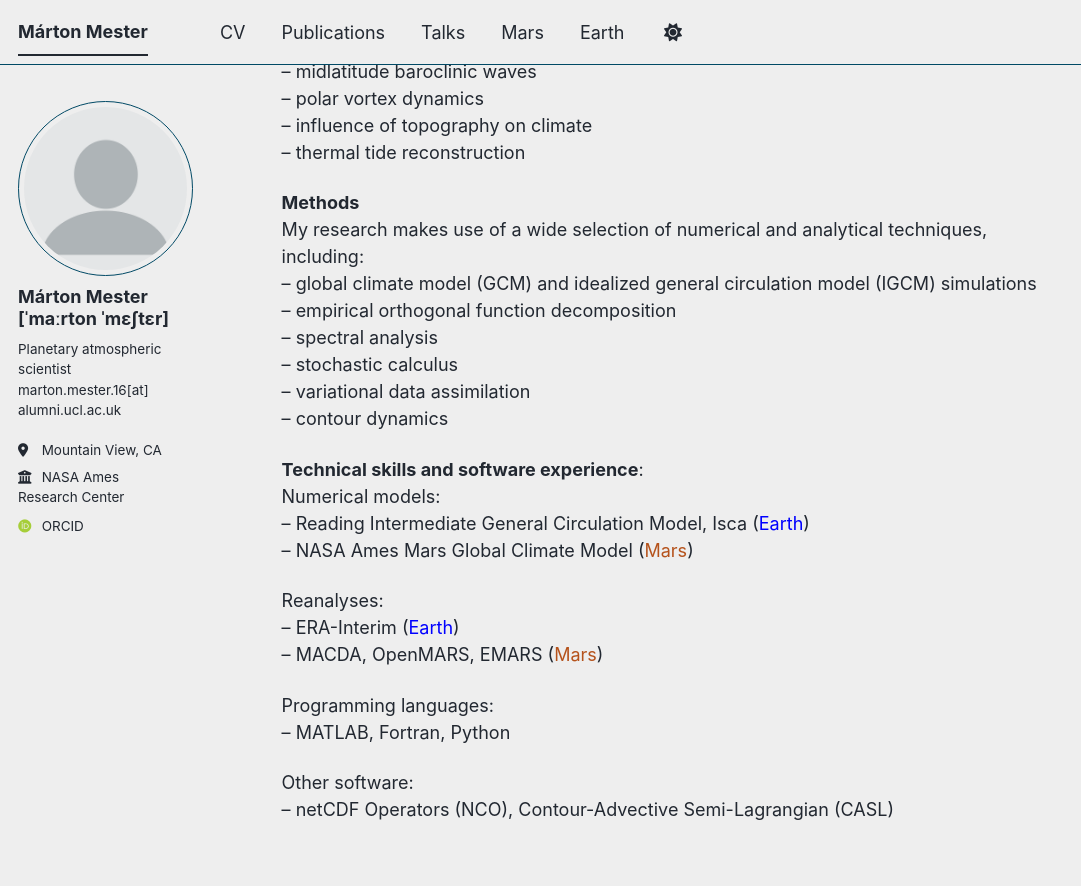
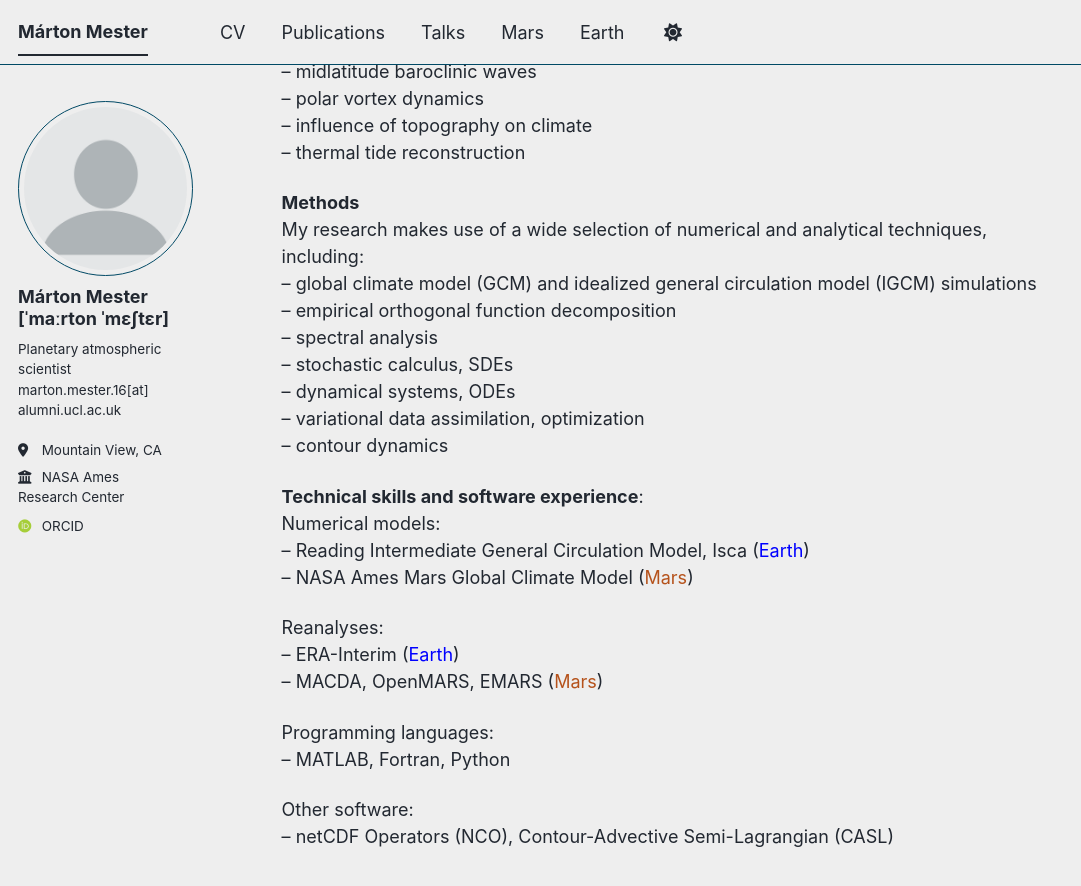
Before and after one commit to thengc6369/thengc6369.github.io, a Jekyll site: the page built from _pages/about.md, in a window 1280 px wide and 900 px high, scrolled down 510 px. Shown: the top 886 px of the window, without its empty margins (0-1081 px from the left). Built offline with Jekyll 4.4.1, drawn with Linux system fonts in a browser that asks for light colours; some web fonts are replaced; a script bundle is joined from its source files by our own code; library files that are not in the unit come from our copies.

Commit message:
Update about.md

```diff
--- a/_pages/about.md
+++ b/_pages/about.md
@@ -25,8 +25,9 @@ My research makes use of a wide selection of numerical and analytical techniques
 &ndash; global climate model (GCM) and idealized general circulation model (IGCM) simulations <br>
 &ndash; empirical orthogonal function decomposition <br>
 &ndash; spectral analysis <br>
-&ndash; stochastic calculus <br>
-&ndash; variational data assimilation <br>
+&ndash; stochastic calculus, SDEs <br>
+&ndash; dynamical systems, ODEs <br>
+&ndash; variational data assimilation, optimization <br>
 &ndash; contour dynamics <br>
 
 <b>Technical skills and software experience</b>:<br>
```
